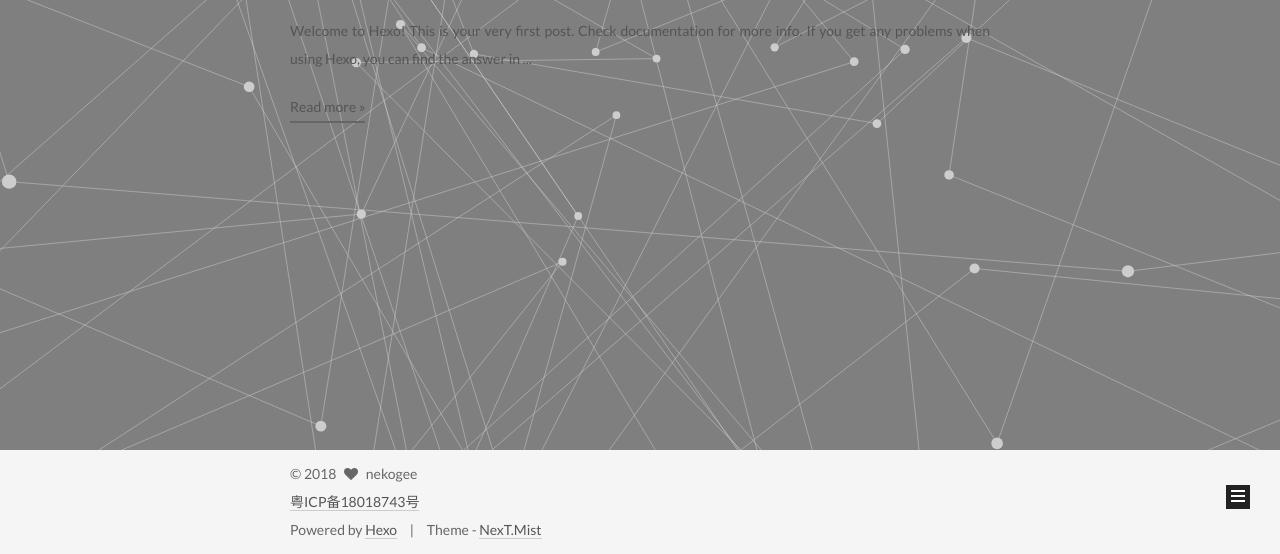
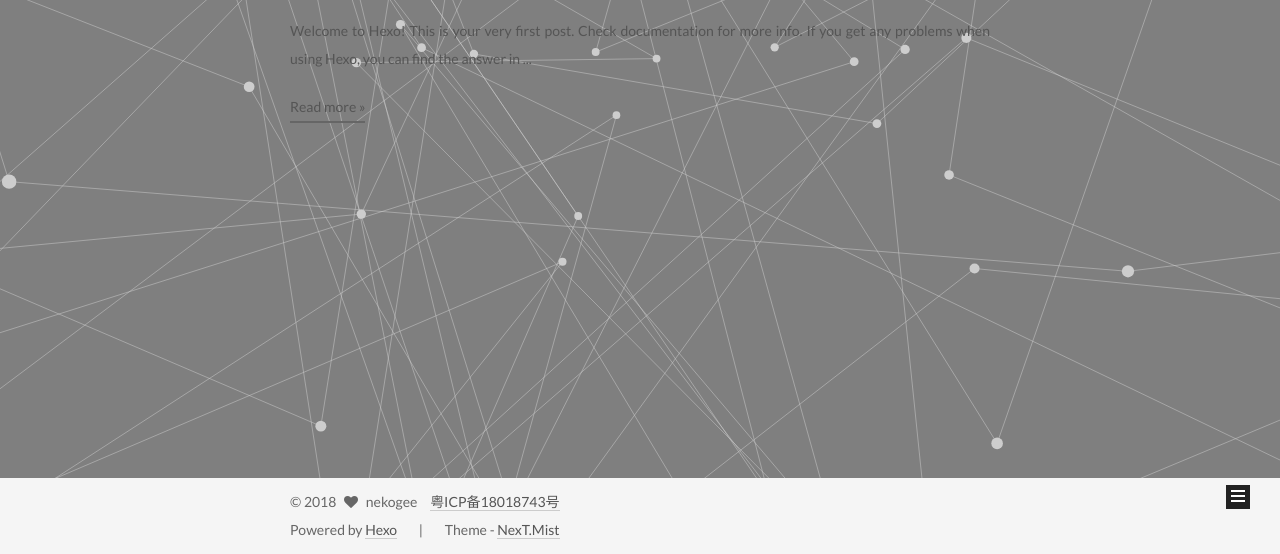
Before and after one commit to nekogee/nekogee.github.io, a plain HTML site: page index.html in a window 1280 px wide. Shown: the part 246-800 px from the top of the page. Drawn offline with Linux system fonts and the light colour scheme.

Commit message:
Site updated: 2018-05-20 17:23:19

```diff
--- a/css/main.css
+++ b/css/main.css
@@ -1809,7 +1809,7 @@ pre .javascript .function {
   width: 4px;
   height: 4px;
   border-radius: 50%;
-  background: #ffe837;
+  background: #ffbdaf;
 }
 .links-of-blogroll {
   font-size: 13px;
@@ -1934,16 +1934,24 @@ pre .javascript .function {
   display: inline-block;
   margin: 0 5px;
 }
+.beian {
+  display: inline-block;
+  margin-left: 10px;
+}
 .powered-by,
 .theme-info {
   display: inline-block;
+  margin-left: 0px;
 }
 .powered-by {
-  margin-right: 10px;
+  margin-right: 0px;
 }
 .powered-by::after {
   content: "|";
-  padding-left: 10px;
+  padding-left: 19px;
+}
+.theme-info {
+  margin-left: 19px;
 }
 .cc-license {
   margin-top: 10px;
```
